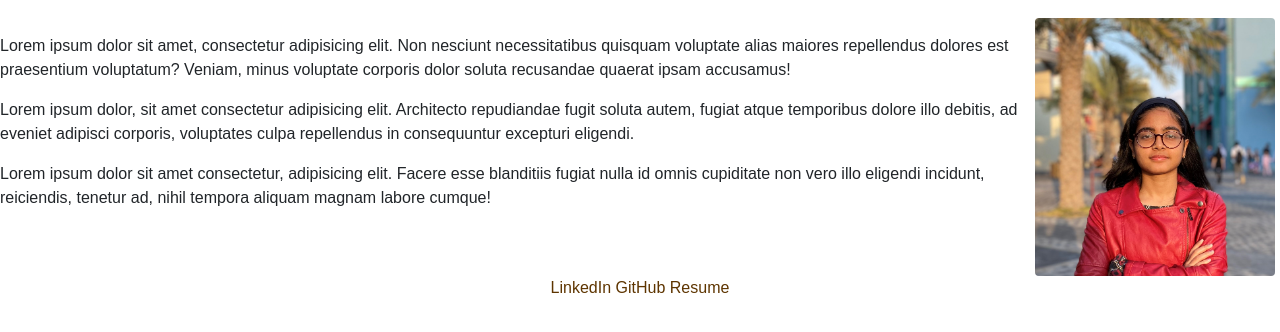
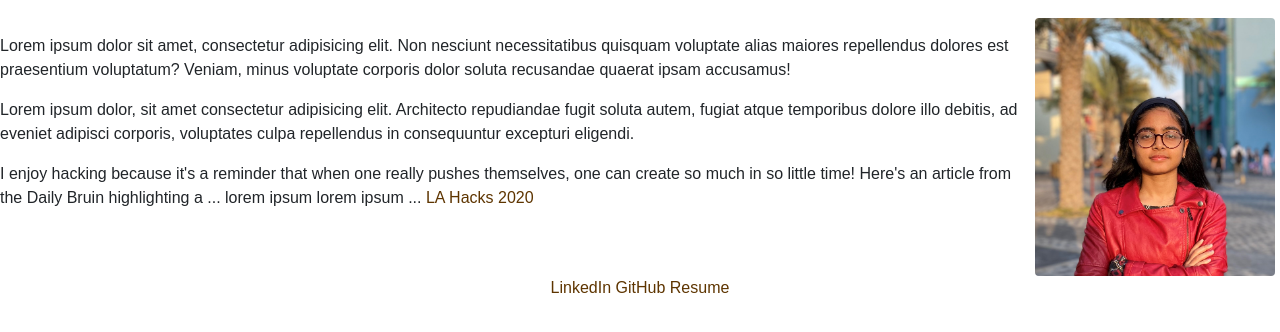
Before and after one commit to side-projects-d-s/sanya-pers-web, a plain HTML site: page contact.html in a window 1280 px wide. Shown: the part 78-410 px from the top of the page. Drawn offline with nearby package versions, Linux system fonts and the light colour scheme.

Commit message:
added DailyBruin article placeholder text

```diff
--- a/contact.html
+++ b/contact.html
@@ -22,7 +22,7 @@
             <br><br><br><br>
             <p> Lorem ipsum dolor sit amet, consectetur adipisicing elit. Non nesciunt necessitatibus quisquam voluptate alias maiores repellendus dolores est praesentium voluptatum? Veniam, minus voluptate corporis dolor soluta recusandae quaerat ipsam accusamus!</p>
             <p> Lorem ipsum dolor, sit amet consectetur adipisicing elit. Architecto repudiandae fugit soluta autem, fugiat atque temporibus dolore illo debitis, ad eveniet adipisci corporis, voluptates culpa repellendus in consequuntur excepturi eligendi.</p>
-            <p> Lorem ipsum dolor sit amet consectetur, adipisicing elit. Facere esse blanditiis fugiat nulla id omnis cupiditate non vero illo eligendi incidunt, reiciendis, tenetur ad, nihil tempora aliquam magnam labore cumque!</p>
+            <p> I enjoy hacking because it's a reminder that when one really pushes themselves, one can create so much in so little time! Here's an article from the Daily Bruin highlighting a ... lorem ipsum lorem ipsum ... <a href="https://dailybruin.com/2020/01/27/students-code-software-to-help-underrepresented-groups-in-lgtbq-hackathon/"> LA Hacks 2020 </a> </p>
     </section>
     <footer>
         <p>
```
Also changed, not shown: index.html (+1 -1 lines), projects.html (+1 -1 lines).
